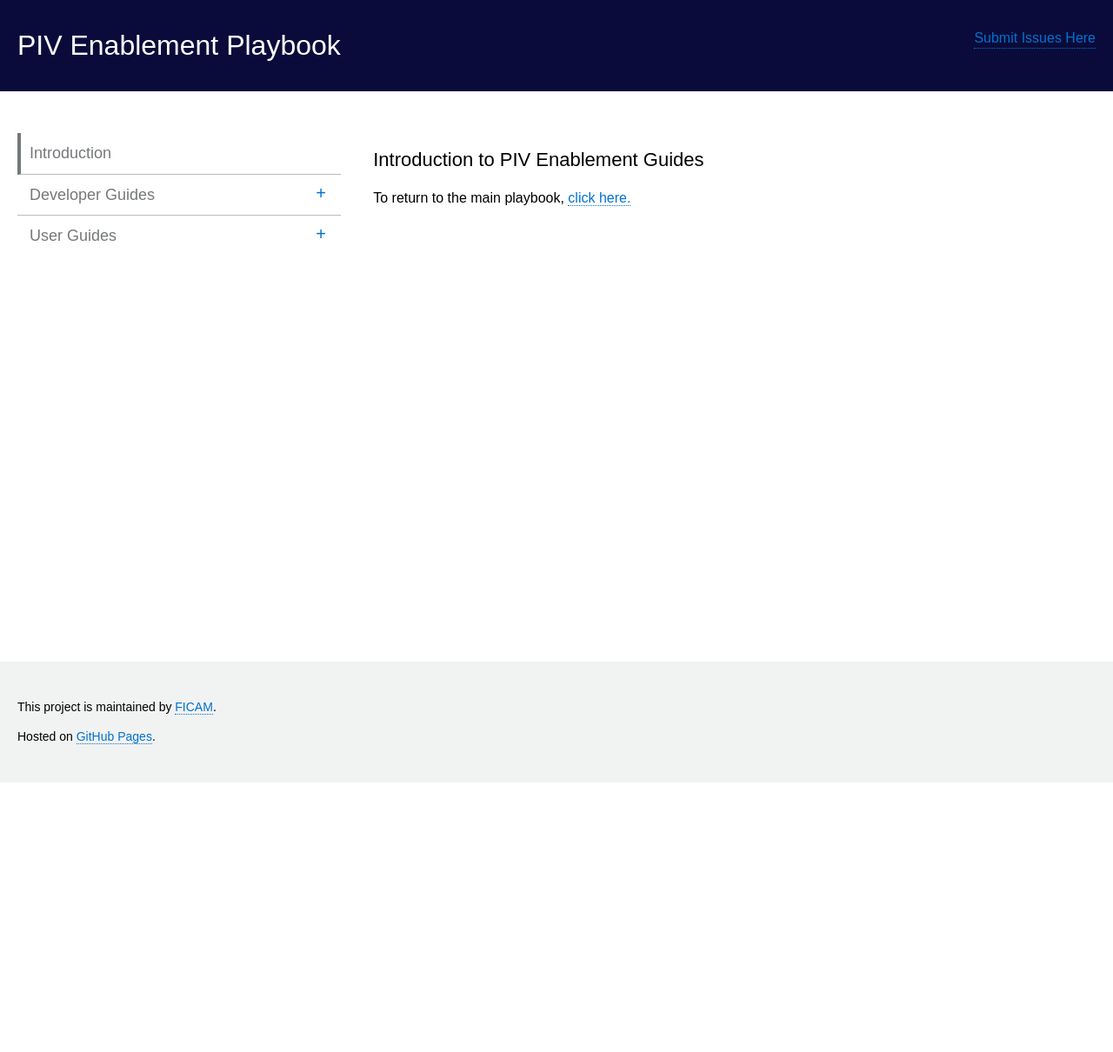
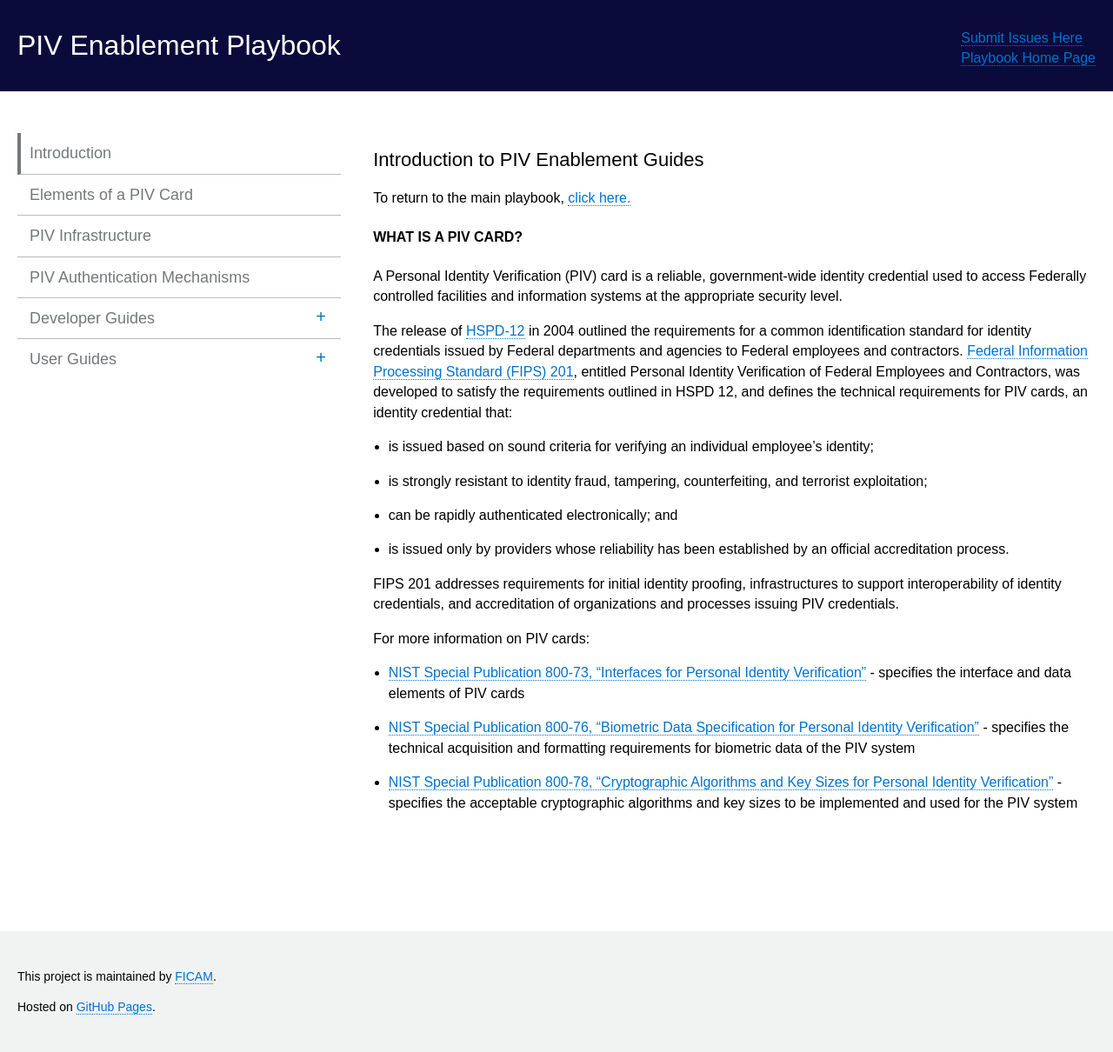
Before and after one commit to AllieTbo/playbook-piv, a Jekyll site: the page built from index.html, in a window 1280 px wide. Shown: the whole page at 87% size. Built offline with Jekyll 4.4.1, drawn with Linux system fonts in a browser that asks for light colours; before the commit the page ends 900 px from its top, so only the background shows below that.

Commit message:
Adding Table Styles, New Pages, Home Page Button

```diff
--- a/_config.yml
+++ b/_config.yml
@@ -42,18 +42,18 @@ navigation:
   url: index.html
   internal: true
   coll: false
-#- text: How do I use PIV/CAC with a Unix-like system?
-#  url: 1_unix
-#  internal: true
-#  coll: false
-#- text: How do I use PIV/CAC on a Mac?
-#  url: 2_mac
-#  internal: true
-#  coll: false
-#- text: How do I enable Microsoft AD for PIV Logon?
-#  url: 3_ad
-#  internal: true
-#  coll: false
+- text: Elements of a PIV Card
+  url: elements
+  internal: true
+  coll: false
+- text: PIV Infrastructure
+  url: infrastructure
+  internal: true
+  coll: false
+- text: PIV Authentication Mechanisms
+  url: authen
+  internal: true
+  coll: false
 #- text: How do I enable Microsoft AD for Admin access?
 #  url: 4_adadmin
 #  internal: true
--- a/_includes/index.md
+++ b/_includes/index.md
@@ -1,3 +1,22 @@
 ## Introduction to PIV Enablement Guides
 
 To return to the main playbook, <a href="http://maoconnor.github.io/ficam-playbook">click here.</a>
+
+#### What is a PIV card?
+
+A Personal Identity Verification (PIV) card is a reliable, government-wide identity credential used to access Federally controlled facilities and information systems at the appropriate security level.
+
+The release of <a href="http://www.dhs.gov/homeland-security-presidential-directive-12">HSPD-12</a> in 2004 outlined the requirements for a common identification standard for identity credentials issued by Federal departments and agencies to Federal employees and contractors. <a href="http://nvlpubs.nist.gov/nistpubs/FIPS/NIST.FIPS.201-2.pdf">Federal Information Processing Standard (FIPS) 201</a>, entitled Personal Identity Verification of Federal Employees and Contractors, was developed to satisfy the requirements outlined in HSPD 12, and defines the technical requirements for PIV cards, an identity credential that:
+
+- is issued based on sound criteria for verifying an individual employee’s identity;
+- is strongly resistant to identity fraud, tampering, counterfeiting, and terrorist exploitation;
+- can be rapidly authenticated electronically; and
+- is issued only by providers whose reliability has been established by an official accreditation process.
+
+FIPS 201 addresses requirements for initial identity proofing, infrastructures to support interoperability of identity credentials, and accreditation of organizations and processes issuing PIV credentials.
+
+For more information on PIV cards:
+
+- <a href="http://nvlpubs.nist.gov/nistpubs/SpecialPublications/NIST.SP.800-73-4.pdf">NIST Special Publication 800-73, "Interfaces for Personal Identity Verification"</a> - specifies the interface and data elements of PIV cards
+- <a href="http://nvlpubs.nist.gov/nistpubs/SpecialPublications/NIST.SP.800-76-2.pdf">NIST Special Publication 800-76, "Biometric Data Specification for Personal Identity Verification"</a> - specifies the technical acquisition and formatting requirements for biometric data of the PIV system
+- <a href="http://nvlpubs.nist.gov/nistpubs/SpecialPublications/NIST.SP.800-78-4.pdf">NIST Special Publication 800-78, "Cryptographic Algorithms and Key Sizes for Personal Identity Verification"</a> - specifies the acceptable cryptographic algorithms and key sizes to be implemented and used for the PIV system
--- a/_layouts/default.html
+++ b/_layouts/default.html
@@ -36,8 +36,11 @@
             <img class="logo" src="{{ site.logourl }}" alt="{{ site.logoalt }}">
           {% endif %}
           <h1 class="site-title"><div>{{ site.name }}</div></h1>
-		  <a href="https://github.com/AllieTbo/playbook-piv/issues" style="float:right;" class="btn btn-primary">Submit Issues Here</a>
-
+		  <div style="float:right;">
+		  <a href="https://github.com/maoconnor/playbook-piv/issues"  class="btn btn-primary">Submit Issues Here</a>
+		  <br/>
+			<a href="http://maoconnor.github.io/ficam-playbook/"  class="btn btn-primary">Playbook Home Page</a>
+			</div>
         </div>
       </header>
 
--- a/assets/css/main.css
+++ b/assets/css/main.css
@@ -609,3 +609,48 @@ Mobile Styles
     color: black;
     padding: 10px;
 }
+
+/*
+Table Style
+==========================
+*/
+
+table
+{
+  font-size: 14px;
+	border-collapse:collapse;
+	margin:20px 0 0;
+	padding:0;
+}
+
+table tr
+{
+	border-top:1px solid #ccc;
+	background-color:#fff;
+	margin:0;
+	padding:0;
+}
+
+table tr th
+{
+	border-top:1px solid #ccc;
+	background-color:#666666;
+  color: #fff;
+	margin:0;
+	padding:0;
+}
+
+table tr:nth-child(2n)
+{
+	background-color:#f8f8f8;
+}
+table tr th[align="center"], table tr td[align="center"] {
+	text-align:center;
+}
+table tr th, table tr td
+{
+	border:1px solid #ccc;
+	text-align:left;
+	margin:0;
+	padding:6px 13px;
+}
```
Also changed, not shown: pages/authen.md (added, +14 -0 lines), pages/elements.md (added, +34 -0 lines), pages/infrastructure.md (added, +34 -0 lines).
